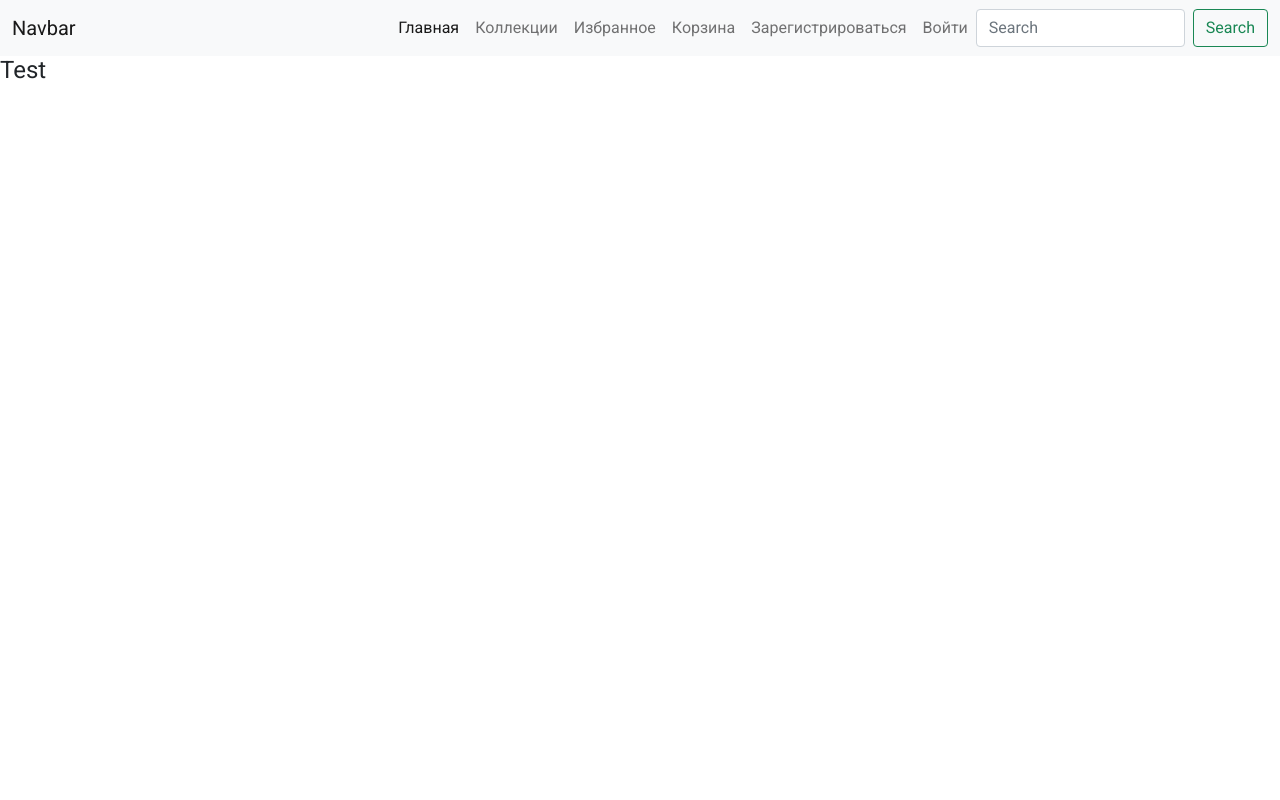
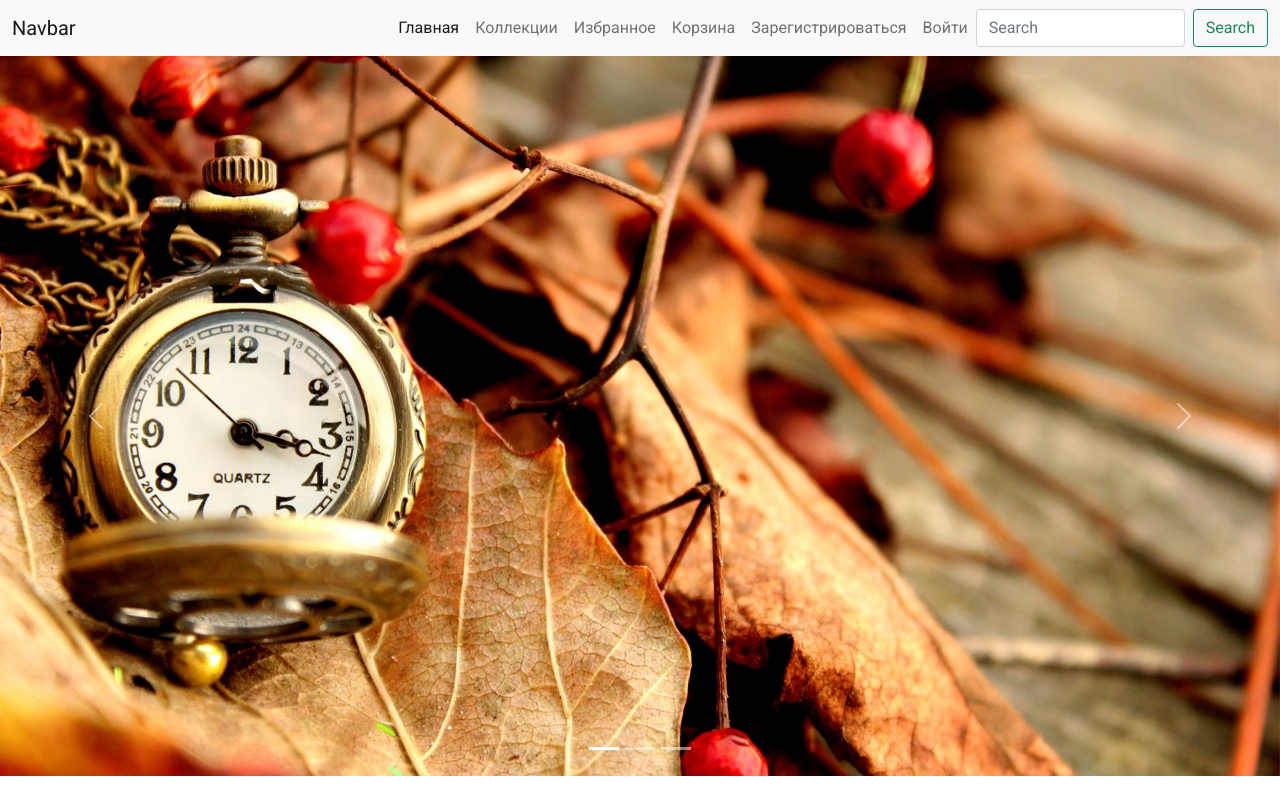
Before and after one commit to Shr1keeee/ecommerce_v2, a Django app: page / in a window 1280 px wide. Run offline with Django 4.2, Linux system fonts and the light colour scheme; some libraries are stand-ins or nearby versions.

Commit message:
added slider

```diff
--- /dev/null
+++ b/store/templates/store/inc/slider.html
@@ -0,0 +1,28 @@
+{% load static %}
+
+<div id="carouselExampleIndicators" class="carousel slide" data-bs-ride="true">
+    <div class="carousel-indicators">
+      <button type="button" data-bs-target="#carouselExampleIndicators" data-bs-slide-to="0" class="active" aria-current="true" aria-label="Slide 1"></button>
+      <button type="button" data-bs-target="#carouselExampleIndicators" data-bs-slide-to="1" aria-label="Slide 2"></button>
+      <button type="button" data-bs-target="#carouselExampleIndicators" data-bs-slide-to="2" aria-label="Slide 3"></button>
+    </div>
+    <div class="carousel-inner">
+      <div class="carousel-item active">
+        <img src="{% static 'images/slide1.jpg' %}" class="d-block w-100" alt="Fist slide img">
+      </div>
+      <div class="carousel-item">
+        <img src="{% static 'images/slide2.jpg' %}" class="d-block w-100" alt="Two slide img">
+      </div>
+      <div class="carousel-item">
+        <img src="{% static 'images/slide3.jpg' %}" class="d-block w-100" alt="Three slide img">
+      </div>
+    </div>
+    <button class="carousel-control-prev" type="button" data-bs-target="#carouselExampleIndicators" data-bs-slide="prev">
+      <span class="carousel-control-prev-icon" aria-hidden="true"></span>
+      <span class="visually-hidden">Previous</span>
+    </button>
+    <button class="carousel-control-next" type="button" data-bs-target="#carouselExampleIndicators" data-bs-slide="next">
+      <span class="carousel-control-next-icon" aria-hidden="true"></span>
+      <span class="visually-hidden">Next</span>
+    </button>
+  </div>
--- a/store/templates/store/index.html
+++ b/store/templates/store/index.html
@@ -1,6 +1,6 @@
 {% extends 'store/layouts/main.html' %}
 
 {% block content %}
-    <h4>Test</h4>
+    {% include 'store/inc/slider.html' %}
 
 {% endblock content %}
```
Also changed, not shown: static/images/slide1.jpg (added), static/images/slide2.jpg (added), static/images/slide3.jpg (added).
